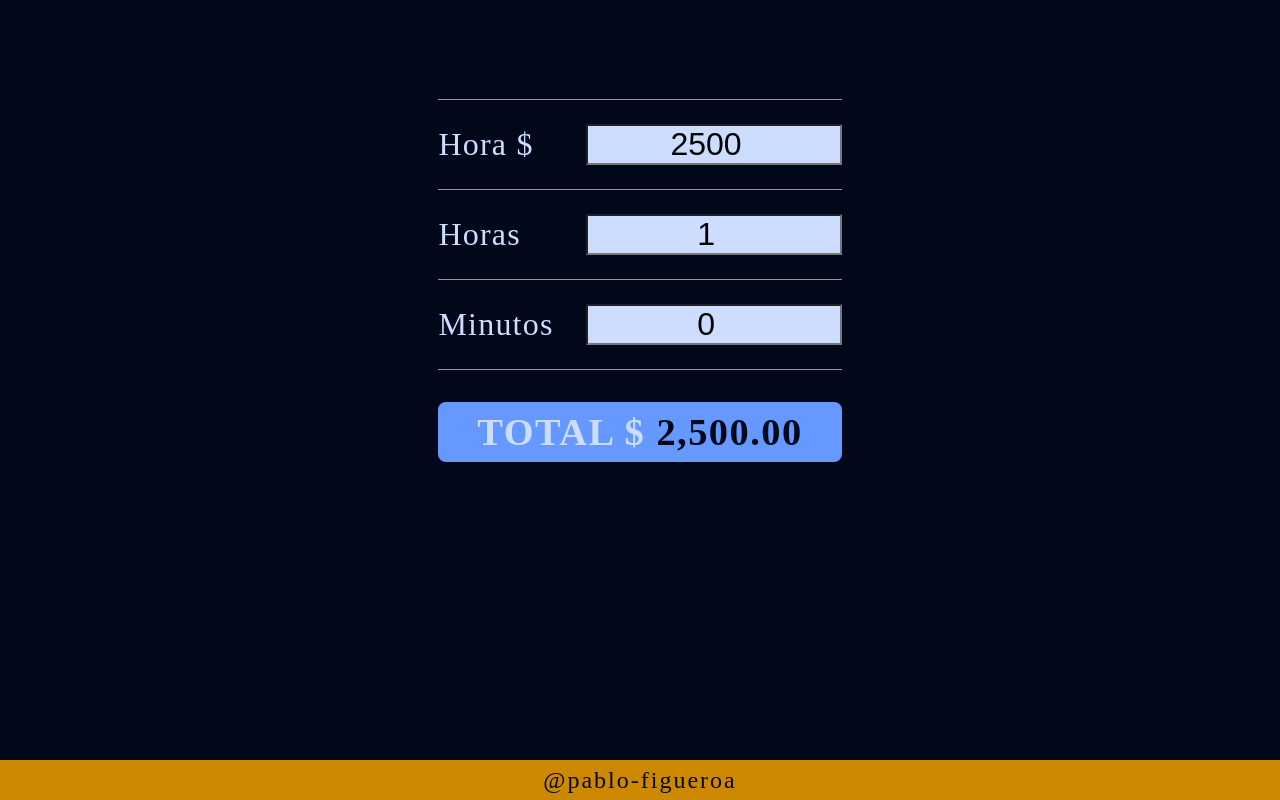
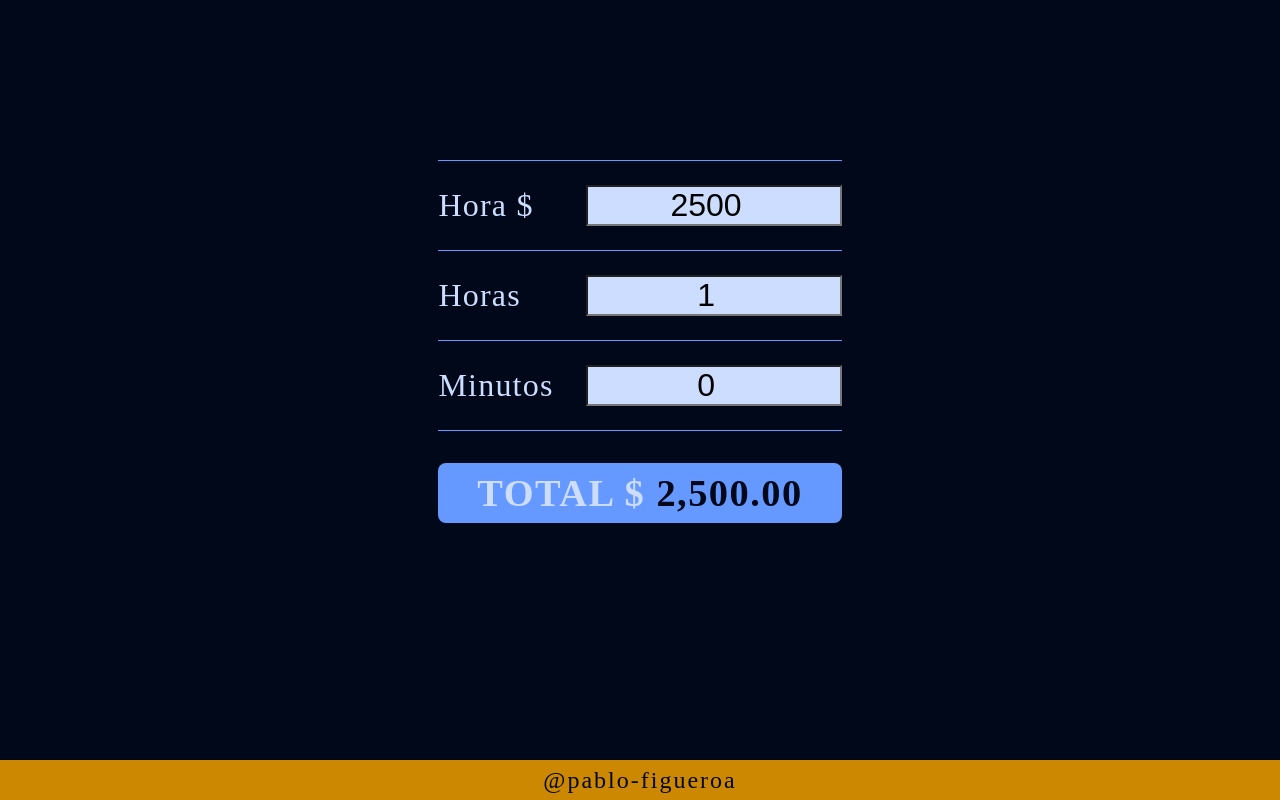
Before and after one commit to pablo-figueroa/pablo-figueroa.github.io, a plain HTML site: page time-calc/index.html in a window 1280 px wide. Drawn offline with Linux system fonts and the light colour scheme; a web font is replaced by a local one.

Commit message:
time-calc -> padding top

```diff
--- a/time-calc/style.css
+++ b/time-calc/style.css
@@ -14,22 +14,21 @@
 
 body {
     font-size: 62.5%;
+    background-color: var(--azul-6);
 }
 
 .body-wrapper {
-    height: 100vh;
+    padding-top: clamp(4rem, 20cqi, 10rem);
     display: flex;
     flex-direction: column;
     align-items: center;
     justify-content: space-between;
     color: var(--azul-1);
-    background-color: var(--azul-6);
 }
 
 .main-container {
 
     width: 100%;
-    min-height: 70vh;
     display: flex;
     justify-content: center;
     align-items: center;
```
